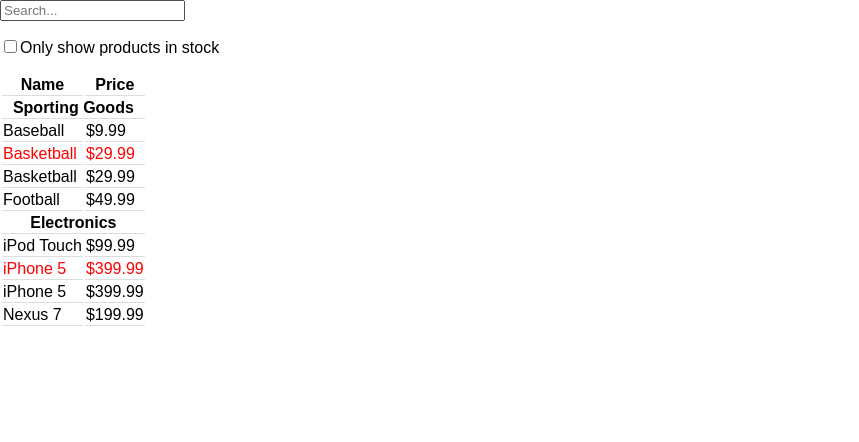
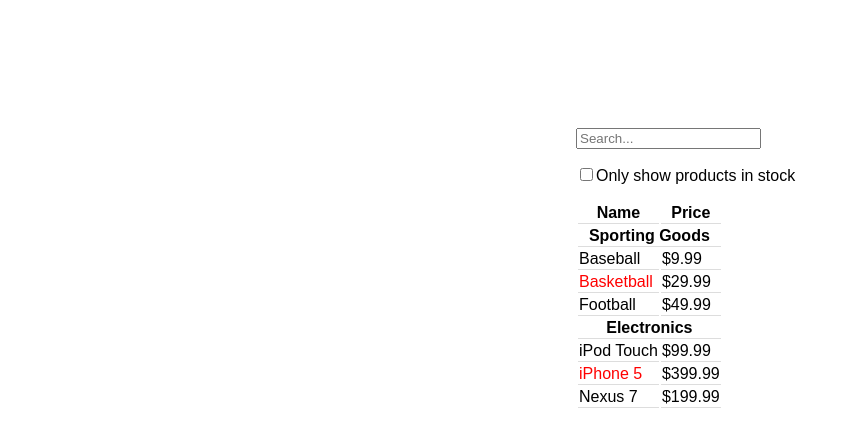
Before and after one commit to enderst3/tir, a React (Create React App) app: page / in a window 1280 px wide. Shown: the top 442 px of the page, without its empty margins (0-859 px from the left). Built offline with nearby package versions, Linux system fonts and the light colour scheme.

Commit message:
set up checkbox listener

```diff
--- a/src/App.css
+++ b/src/App.css
@@ -4,8 +4,8 @@
 
 .inventoryApp {
   width: 40%;
-  /* padding-top: 10%; */
-  /* padding-left: 45%; */
+  padding-top: 10%;
+  padding-left: 45%;
 }
 
 td, th {
--- a/src/App.js
+++ b/src/App.js
@@ -34,23 +34,45 @@
         <th colSpan='2'>{category}</th>
       </tr>
     )
-  } if (product.stocked === false) {
+  }
+  if (product.stocked === false) {
     row.push(
-      <tr style={{color: 'red'}}>
+      <tr >
+        <td style={{color: 'red'}}>{product.name}</td>
+        <td>{product.price}</td>
+      </tr>
+    )
+  } else {
+    row.push(
+      <tr>
         <td>{product.name}</td>
         <td>{product.price}</td>
-      </tr>)
+      </tr>
+    )
   }
-  row.push(
-    <tr>
-      <td>{product.name}</td>
-      <td>{product.price}</td>
-    </tr>)
   currentCategory = category
 }
 
 class App extends Component {
+  constructor (props) {
+    super(props)
+    this.state = {
+      inStock: false
+    }
+
+    this.handleOnCheckboxChange = this.handleOnCheckboxChange.bind(this)
+  }
+
+  handleOnCheckboxChange (inStock) {
+    console.log('checked')
+    // this.setState({
+    //   inStock: true
+    // })
+  }
+
   render () {
+    const inStock = this.props.inStock
+
     return (
       <div className = 'inventoryApp'>
         <input
@@ -58,7 +80,10 @@
           placeholder='Search...' />
         <p>
           <input
-            type='checkbox' />
+            checked={inStock}
+            id='checkBox'
+            type='checkbox'
+            onChange={this.handleOnCheckboxChange} />
           Only show products in stock
         </p>
         <table>
```
